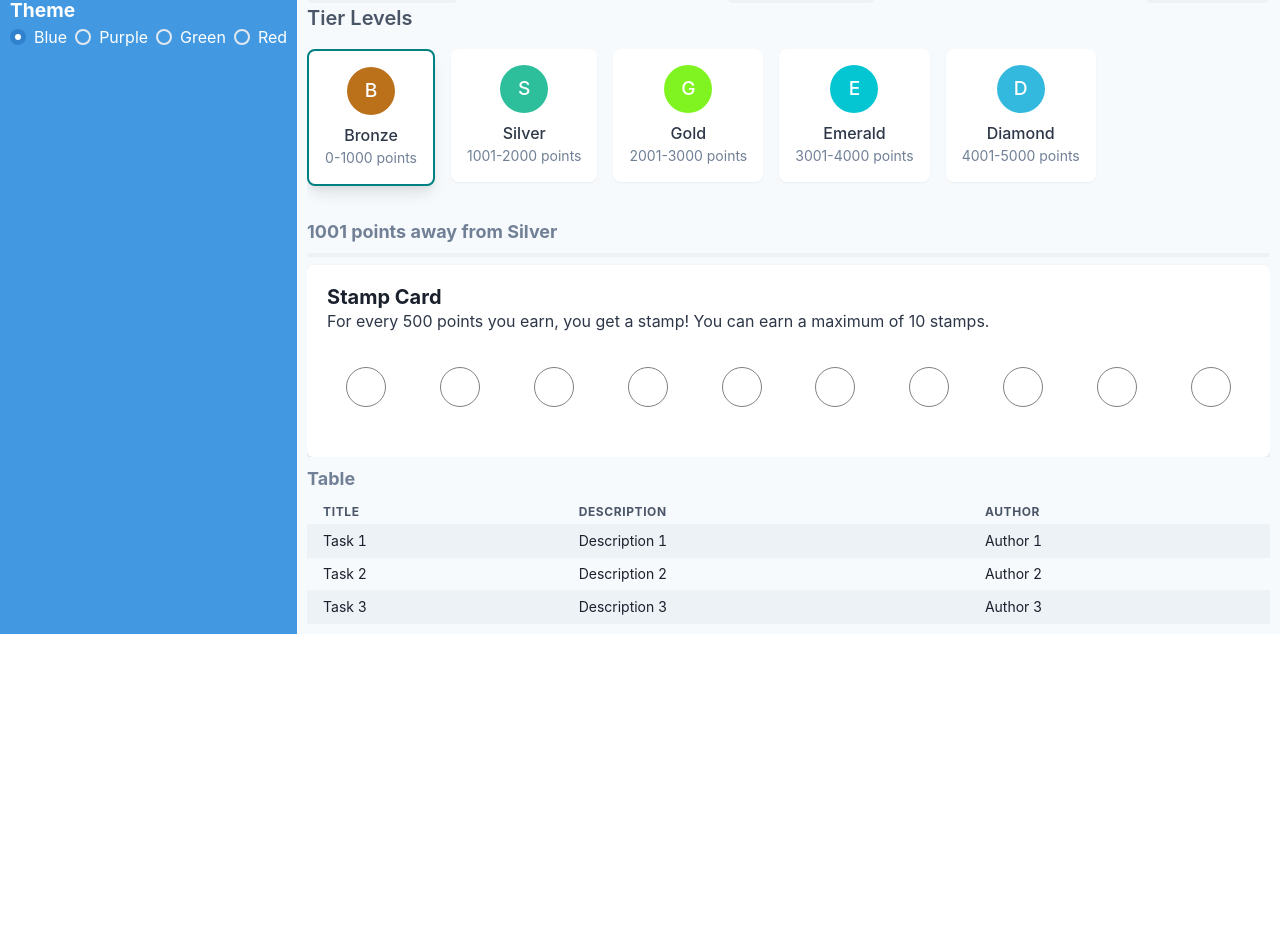
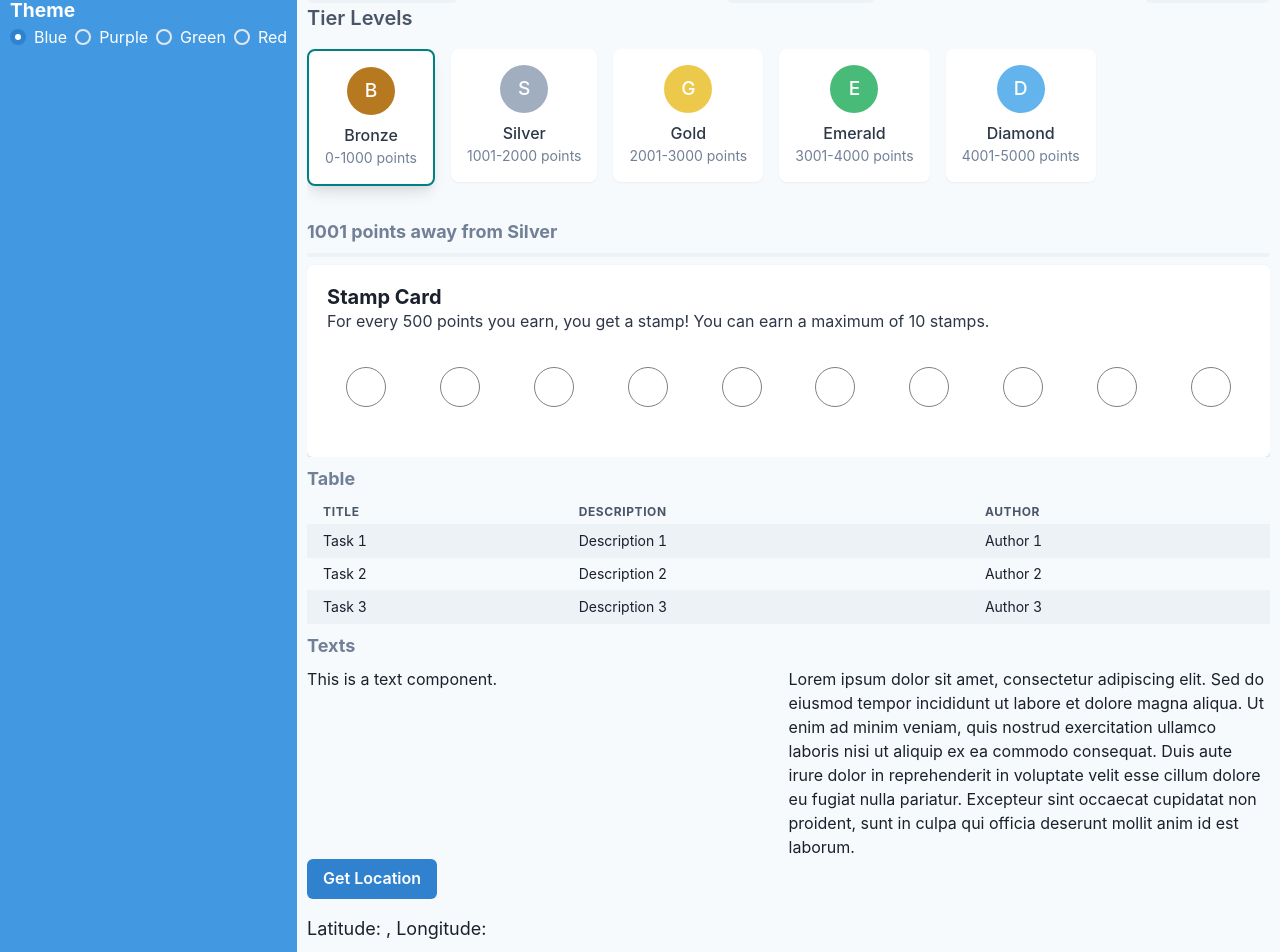
Before and after one commit to brittbrink/prototypes-loyyo, a React (Vite) app in the folder Components-prototype/: page / in a window 1280 px wide. Shown: the part 353-1305 px from the top of the page. Before the commit the page ends 987 px from the top, so only its background shows below. Built offline with nearby package versions, Linux system fonts and the light colour scheme.

Commit message:
Add Location and Texts components; implement geolocation feature and visibility toggle in Sidebar

```diff
--- /dev/null
+++ b/Components-prototype/src/components/Location.jsx
@@ -0,0 +1,38 @@
+import { Button, Text } from '@chakra-ui/react';
+import React, { useState } from 'react'
+
+export default function Location() {
+    const [location, setLocation] = useState({
+        latitude: null,
+        longitude: null,
+    });
+
+    const getLocation = () => {
+        if (navigator.geolocation) {
+            navigator.geolocation.getCurrentPosition((position) => {
+                const { latitude, longitude } = position.coords;
+                setLocation({ latitude, longitude });
+            });
+        } else {
+            console.log("Geolocation is not supported by this browser.");
+        }
+    }
+
+    const handleButtonClick = () => {
+        getLocation();
+    }
+
+  return (
+    <>
+    <Button onClick={handleButtonClick} colorScheme="blue" size="md">
+        Get Location
+    </Button>
+    {location && (
+        <Text fontSize="lg" mt="4">
+            Latitude: {location.latitude}, Longitude: {location.longitude}
+        </Text>
+    )}
+
+    </>
+  )
+}
--- a/Components-prototype/src/components/Sidebar.jsx
+++ b/Components-prototype/src/components/Sidebar.jsx
@@ -105,6 +105,14 @@ export default function Sidebar() {
                                 onChange={() => toggleVisibility("points")}
                             />
                         </HStack>
+                        <HStack spacing={4}>
+                            <Text color="white">Texts</Text>
+                            <Switch
+                                colorScheme="teal"
+                                isChecked={visibility.texts}
+                                onChange={() => toggleVisibility("texts")}
+                            />
+                        </HStack>
                     </SimpleGrid>
                 </Box>
                 <Box>
--- /dev/null
+++ b/Components-prototype/src/components/Texts.jsx
@@ -0,0 +1,33 @@
+import { Text, SimpleGrid, Collapse } from "@chakra-ui/react"
+import { useVisibility } from "../context/GenericVisibilityContext"
+
+export default function Texts() {
+  const { visibility } = useVisibility()
+
+  return (
+    <Collapse in={visibility.texts} animateOpacity unmountOnExit>
+      <Text
+        fontSize="lg"
+        fontWeight="bold"
+        color="gray.500"
+        mb="2"
+        mt="2"
+      >
+        Texts
+      </Text>
+
+      <SimpleGrid columns={{ base: 2, md: 2 }}>
+        <Text>
+          This is a text component.
+        </Text>
+        <Text>
+          Lorem ipsum dolor sit amet, consectetur adipiscing elit.
+          Sed do eiusmod tempor incididunt ut labore et dolore magna aliqua.
+          Ut enim ad minim veniam, quis nostrud exercitation ullamco laboris nisi ut aliquip ex ea commodo consequat.
+          Duis aute irure dolor in reprehenderit in voluptate velit esse cillum dolore eu fugiat nulla pariatur.
+          Excepteur sint occaecat cupidatat non proident, sunt in culpa qui officia deserunt mollit anim id est laborum.
+        </Text>
+      </SimpleGrid>
+    </Collapse>
+  )
+}
--- a/Components-prototype/src/context/GenericVisibilityContext.jsx
+++ b/Components-prototype/src/context/GenericVisibilityContext.jsx
@@ -9,6 +9,7 @@ export const VisibilityProvider = ({ children }) => {
     stampCard: true,
     progressBar: true,
     points: true,
+    texts: true,
     // Add more components here if needed
   });
 
--- a/Components-prototype/src/context/ProgressTiersContext.jsx
+++ b/Components-prototype/src/context/ProgressTiersContext.jsx
@@ -1,3 +1,4 @@
+import { color } from "@chakra-ui/react";
 import { createContext, useContext, useState } from "react";
 
 const ProgressContext = createContext(null);
@@ -6,11 +7,11 @@ export const ProgressProvider = ({ children }) => {
     const [points, setPoints] = useState(0);
 
     const tiers = [
-        { name: "Bronze", min: 0, max: 1000 },
-        { name: "Silver", min: 1001, max: 2000 },
-        { name: "Gold", min: 2001, max: 3000 },
-        { name: "Emerald", min: 3001, max: 4000 },
-        { name: "Diamond", min: 4001, max: 5000 },
+        { name: "Bronze", min: 0, max: 1000, color: "yellow.600"},
+        { name: "Silver", min: 1001, max: 2000, color: "gray.400"},
+        { name: "Gold", min: 2001, max: 3000, color: "yellow.400"},
+        { name: "Emerald", min: 3001, max: 4000, color: "green.400"},
+        { name: "Diamond", min: 4001, max: 5000, color: "blue.300"},
     ];
 
     const activeTierIndex = tiers.findIndex(
--- a/Components-prototype/src/pages/Dashboard.jsx
+++ b/Components-prototype/src/pages/Dashboard.jsx
@@ -3,7 +3,9 @@ import ProgressBarComponent from "../components/ProgressBar";
 import TierLevels from "../components/TierLevels";
 import StampCard from "../components/StampCard";
 import Points from "../components/Points";
+import Texts from "../components/Texts";
 import { ProgressProvider } from "../context/ProgressTiersContext";
+import Location from "../components/Location";
 
 export default function Dashboard() {
   return (
@@ -14,6 +16,8 @@ export default function Dashboard() {
         <ProgressBarComponent />
         <StampCard />
         <TableComponent />
+        <Texts />
+        <Location />
       </ProgressProvider>
     </>
   );
```
